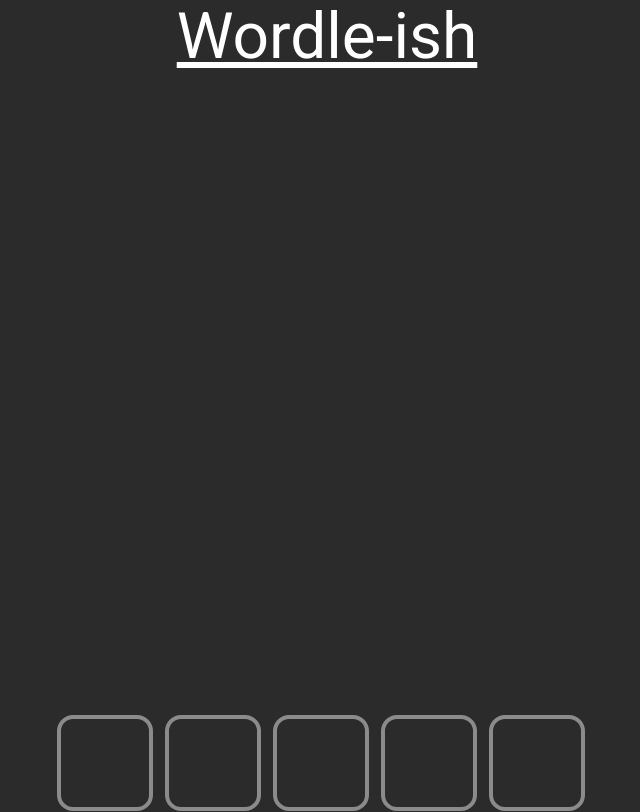
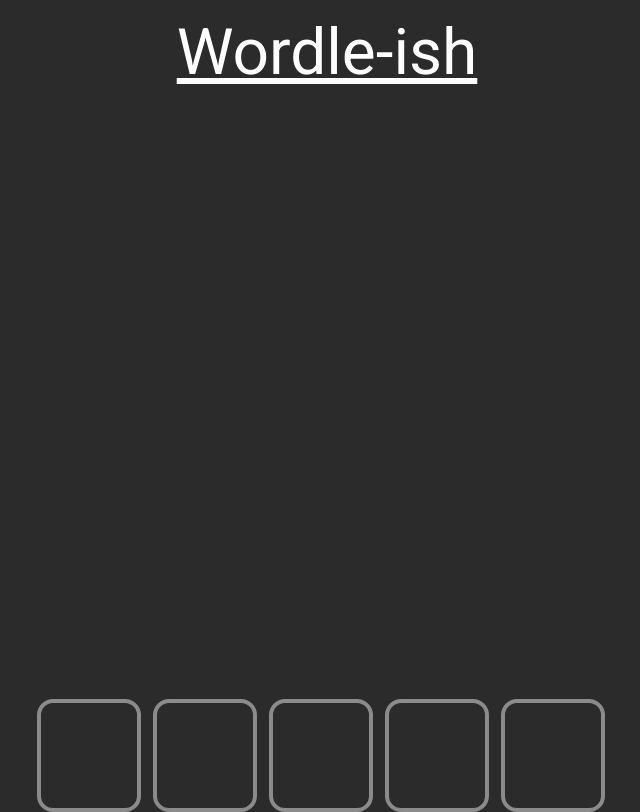
Before and after one commit to nils-nyberg/wordle, a Next.js app: page / in a window 1280 px wide. Shown: the whole page, without its empty margins (313-953 px from the left). Built offline with nearby package versions, Linux system fonts and the light colour scheme; what @mui/material-nextjs would draw is missing.

Commit message:
Add a guesses list

```diff
--- a/src/app/page.tsx
+++ b/src/app/page.tsx
@@ -1,12 +1,14 @@
 "use client";
+import GuessesList from "@/components/GuessesList";
 import InputTiles from "@/components/InputTiles";
 import { Typography } from "@mui/material";
 import { useState, useEffect } from "react";
 
 export default function Home() {
-  const [currentLetters, setCurrentLetters] = useState<string[]>(
-    Array(5).fill("")
-  );
+  const emptyTiles: string[] = Array(5).fill("");
+
+  const [currentLetters, setCurrentLetters] = useState<string[]>(emptyTiles);
+  const [guesses, setGuesses] = useState<string[]>([]);
 
   // Game logic
   const handleUserInput = (userInput: string) => {
@@ -20,6 +22,10 @@
       if (emptyIndex === -1) newLetters[newLetters.length - 1] = "";
       else newLetters[emptyIndex - 1] = "";
       setCurrentLetters(newLetters);
+    } else if (userInput === "Enter" && emptyIndex === -1) {
+      const guess: string = newLetters.join("");
+      setGuesses([...guesses, guess]);
+      setCurrentLetters(emptyTiles);
     }
   };
 
@@ -40,6 +46,7 @@
       <Typography
         variant="h1"
         sx={{
+          marginTop: "1rem",
           fontSize: "4rem",
           fontWeight: "400",
           textAlign: "center",
@@ -48,6 +55,7 @@
       >
         Wordle-ish
       </Typography>
+      <GuessesList guesses={guesses} />
       <InputTiles letters={currentLetters} />
     </>
   );
--- /dev/null
+++ b/src/components/GuessesList.tsx
@@ -0,0 +1,34 @@
+import { Typography, List, ListItem } from "@mui/material";
+import { JSX } from "react";
+
+type Props = {
+  guesses: string[];
+};
+
+export default function GuessesList({ guesses }: Props) {
+  return (
+    <List
+      sx={{
+        marginTop: "3rem",
+        height: "30rem",
+        overflow: "scroll",
+      }}
+    >
+      {guesses.map(
+        (_, index: number): JSX.Element => (
+          <ListItem key={index}>
+            <Typography
+              variant="body1"
+              sx={{
+                margin: "0 auto",
+                textTransform: "uppercase",
+              }}
+            >
+              {guesses[index]}
+            </Typography>
+          </ListItem>
+        )
+      )}
+    </List>
+  );
+}
--- a/src/components/InputTiles.tsx
+++ b/src/components/InputTiles.tsx
@@ -1,4 +1,4 @@
-import { Box } from "@mui/material";
+import { Box, Input } from "@mui/material";
 import { JSX } from "react";
 
 type Props = {
@@ -7,12 +7,13 @@
 
 export default function InputTiles({ letters }: Props) {
   return (
-    <Box sx={{ display: "flex", justifyContent: "center", marginTop: "40rem" }}>
+    <Box sx={{ display: "flex", justifyContent: "center", marginTop: "5rem" }}>
       {letters.map(
         (_, index: number): JSX.Element => (
-          <input
+          <Input
             key={index}
-            style={{
+            sx={{
+              "& .MuiInput-input": {
                 height: "6rem",
                 width: "6rem",
                 marginRight: "0.75rem",
@@ -24,8 +25,11 @@
                 fontSize: "4rem",
                 textAlign: "center",
                 textTransform: "uppercase",
+              },
             }}
             value={letters[index]}
+            disableUnderline
+            type="text"
             readOnly
           />
         )
```
Lines whose indentation alone changed are shown as unchanged.
